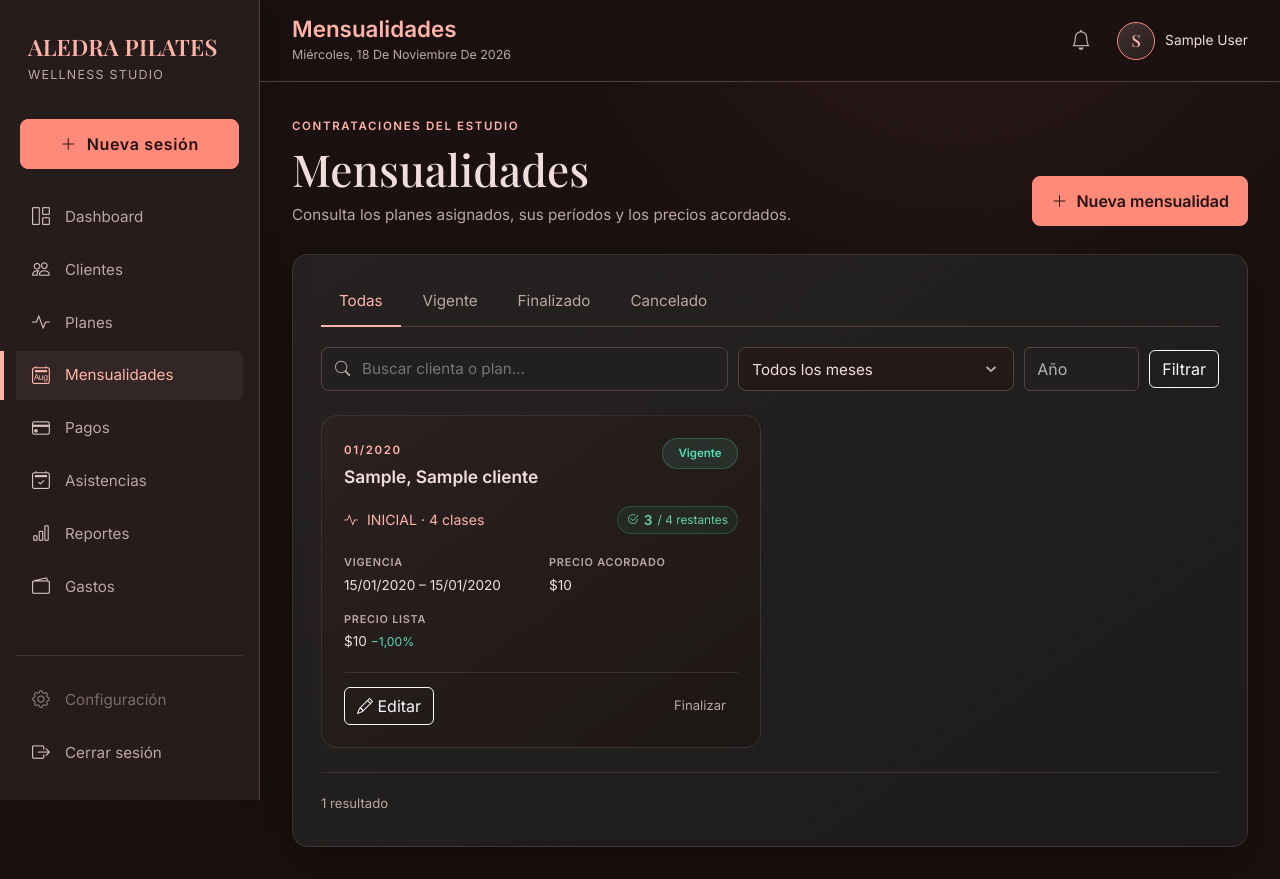
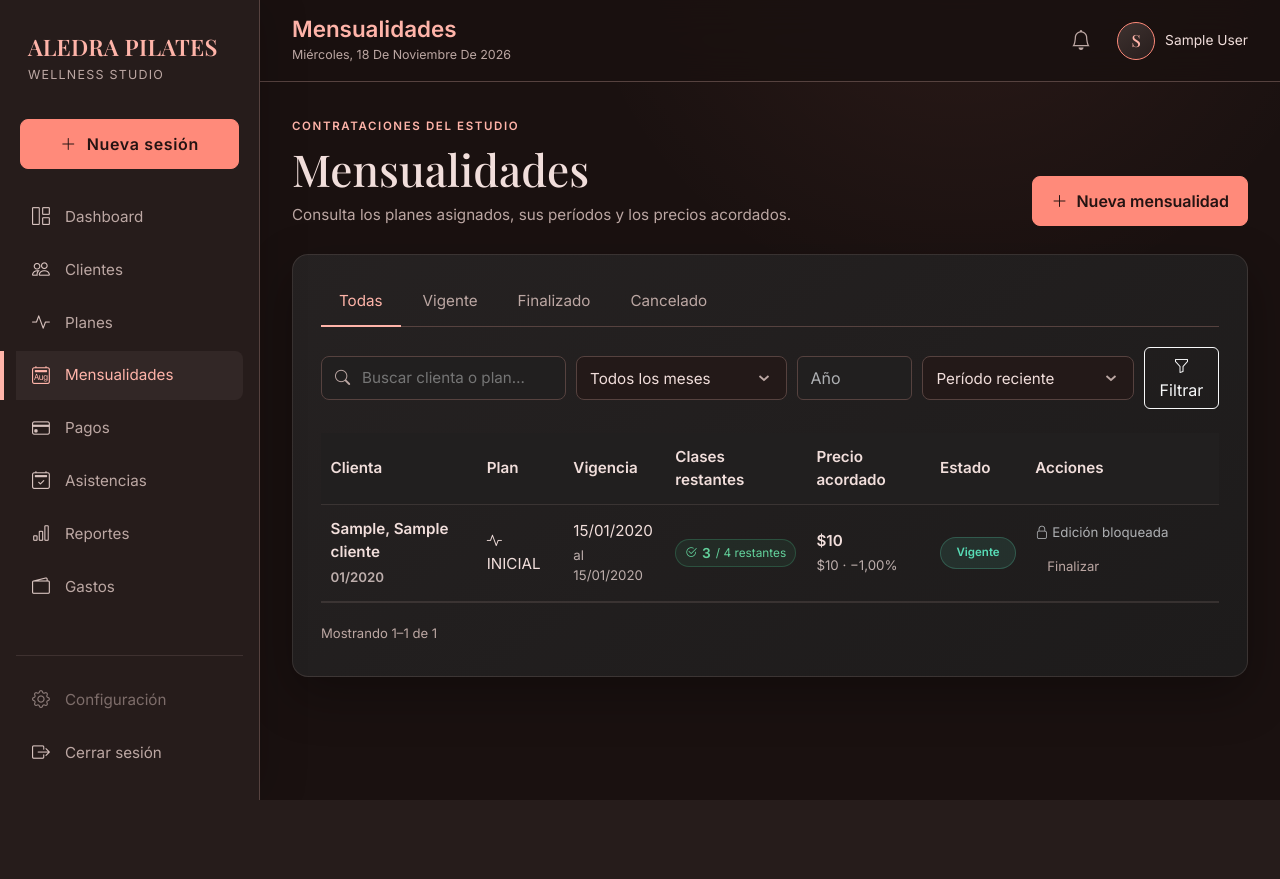
Before and after one commit to bvnyamin/pilate-system, a Django app: page /mensualidades/ in a window 1280 px wide. After the commit the page ends 800 px from the top, so only its background shows below. Run offline with Django 5.2, Linux system fonts and the light colour scheme; a user stored in the database is signed in; data comes from the database, SQL or seed files in the repository; tables that the repository leaves empty hold one stand-in row (values such as "Sample post"); data that the repository does not hold is empty.

Commit message:
Improve membership management and attendance corrections

```diff
--- a/asistencias/urls.py
+++ b/asistencias/urls.py
@@ -10,4 +10,5 @@ urlpatterns = [
     path("horarios/", views.HorarioEstudioUpdateView.as_view(), name="schedule_settings"),
     path("nueva/", views.SesionCreateView.as_view(), name="create"),
     path("<int:pk>/", views.SesionRosterView.as_view(), name="roster"),
+    path("<int:pk>/eliminar/", views.SesionDeleteView.as_view(), name="delete"),
 ]
--- a/mensualidades/forms.py
+++ b/mensualidades/forms.py
@@ -11,11 +11,15 @@ from .models import ClientePlan, calcular_fecha_fin_mensual
 
 
 class PlanPriceSelect(forms.Select):
+    precio_acordado = None
+
     def create_option(self, name, value, label, selected, index, subindex=None, attrs=None):
         option = super().create_option(name, value, label, selected, index, subindex, attrs)
         instance = getattr(value, "instance", None)
         if instance is not None:
             option["attrs"]["data-precio-clp"] = instance.precio_lista_clp
+            if self.precio_acordado and instance.pk == self.precio_acordado[0]:
+                option["attrs"]["data-precio-clp"] = self.precio_acordado[1]
         return option
 
 
@@ -103,6 +107,8 @@ class ClientePlanForm(forms.ModelForm):
         self.fields["estado"].widget.attrs["class"] = "form-select"
         self.fields["descuento_porcentaje"].widget.attrs["inputmode"] = "decimal"
         self.fields["plan"].help_text = "El precio base se toma del catálogo y queda guardado para este período."
+        if self.instance.pk:
+            self.fields["plan"].widget.precio_acordado = (self.instance.plan_id, self.instance.precio_base_clp)
 
     def clean(self):
         cleaned_data = super().clean()
--- a/mensualidades/views.py
+++ b/mensualidades/views.py
@@ -1,21 +1,41 @@
 from django.contrib import messages
 from django.contrib.auth.mixins import LoginRequiredMixin
-from django.db.models import Count, Q
+from django.db import transaction
+from django.db.models import Count, Exists, F, OuterRef, Q
+from django.db.models.functions import Greatest
 from django.http import HttpResponseBadRequest
 from django.shortcuts import get_object_or_404, redirect
 from django.urls import reverse
 from django.views import View
 from django.views.generic import CreateView, ListView, UpdateView
 
+from asistencias.models import Asistencia
+from config.pagination import ListPaginator
+from pagos.models import Cuota, Pago
+
 from .forms import ClientePlanForm
 from .models import ClientePlan
+
+
+def url_lista_mensualidades(request):
+    filtros = request.GET.copy()
+    for clave in set(filtros) - {"q", "estado", "mes", "anio", "orden", "page"}:
+        del filtros[clave]
+    url = reverse("mensualidades:list")
+    return f"{url}?{filtros.urlencode()}" if filtros else url
 
 
 class ClientePlanListView(LoginRequiredMixin, ListView):
     model = ClientePlan
     template_name = "mensualidades/list.html"
     context_object_name = "mensualidades"
-    paginate_by = 12
+    paginate_by = 20
+    paginator_class = ListPaginator
+    orderings = {
+        "periodo": ("-periodo_anio", "-periodo_mes", "cliente__apellidos", "cliente__nombres"),
+        "clienta": ("cliente__apellidos", "cliente__nombres", "-periodo_anio", "-periodo_mes"),
+        "restantes": ("remaining_count", "-periodo_anio", "-periodo_mes", "cliente__apellidos"),
+    }
 
     def get_queryset(self):
         queryset = ClientePlan.objects.select_related("cliente", "plan").annotate(
@@ -24,7 +44,16 @@ class ClientePlanListView(LoginRequiredMixin, ListView):
                 filter=Q(asistencias__estado__in=("presente", "ausente")),
                 distinct=True,
             )
-        ).order_by("-periodo_anio", "-periodo_mes", "-fecha_inicio", "-pk")
+        ).annotate(
+            remaining_count=Greatest(F("plan__clases_por_mes") - F("present_count"), 0),
+            tiene_movimientos=(
+                Exists(Pago.objects.filter(cliente_plan_id=OuterRef("pk")))
+                | Exists(Cuota.objects.filter(cliente_plan_id=OuterRef("pk")))
+                | Exists(Asistencia.objects.filter(cliente_plan_id=OuterRef("pk")))
+            ),
+        )
+        orden = self.orderings.get(self.request.GET.get("orden"), self.orderings["periodo"])
+        queryset = queryset.order_by(*orden, "-pk")
         search = self.request.GET.get("q", "").strip()
         estado = self.request.GET.get("estado", "").strip()
         mes = self.request.GET.get("mes", "").strip()
@@ -53,7 +82,9 @@ class ClientePlanListView(LoginRequiredMixin, ListView):
                 "selected_status": self.request.GET.get("estado", "").strip(),
                 "selected_month": self.request.GET.get("mes", "").strip(),
                 "selected_year": self.request.GET.get("anio", "").strip(),
-                "total_mensualidades": self.get_queryset().count(),
+                "orden": self.request.GET.get("orden", "periodo"),
+                "total_mensualidades": context["paginator"].count,
+                "paginas": context["paginator"].get_elided_page_range(context["page_obj"].number, on_each_side=1),
                 "estado_choices": ClientePlan.Estado.choices,
                 "month_choices": ClientePlanForm.MESES,
             }
@@ -83,13 +114,40 @@ class ClientePlanUpdateView(LoginRequiredMixin, UpdateView):
     context_object_name = "mensualidad"
     extra_context = {"page_title": "Editar mensualidad", "form_title": "Editar mensualidad"}
 
+    def get_object(self, queryset=None):
+        queryset = self.get_queryset() if queryset is None else queryset
+        if self.request.method == "POST":
+            queryset = queryset.select_for_update()
+        return super().get_object(queryset)
+
+    def get(self, request, *args, **kwargs):
+        mensualidad = self.get_object()
+        if self.tiene_movimientos(mensualidad):
+            return self.edicion_bloqueada()
+        return super().get(request, *args, **kwargs)
+
+    @transaction.atomic
+    def post(self, request, *args, **kwargs):
+        mensualidad = self.get_object()
+        if self.tiene_movimientos(mensualidad):
+            return self.edicion_bloqueada()
+        return super().post(request, *args, **kwargs)
+
+    @staticmethod
+    def tiene_movimientos(mensualidad):
+        return mensualidad.pagos.exists() or mensualidad.cuotas.exists() or mensualidad.asistencias.exists()
+
+    def edicion_bloqueada(self):
+        messages.warning(self.request, "Esta mensualidad ya tiene movimientos registrados. Para cambiar de plan, asigna uno en la mensualidad del próximo período.")
+        return redirect(url_lista_mensualidades(self.request))
+
     def form_valid(self, form):
         response = super().form_valid(form)
         messages.success(self.request, f"Se actualizó la mensualidad de {self.object.cliente} para {self.object.periodo}.")
         return response
 
     def get_success_url(self):
-        return reverse("mensualidades:list")
+        return url_lista_mensualidades(self.request)
 
 
 class ClientePlanSetStatusView(LoginRequiredMixin, View):
@@ -104,4 +162,4 @@ class ClientePlanSetStatusView(LoginRequiredMixin, View):
         mensualidad.estado = estado
         mensualidad.save(update_fields=["estado", "updated_at"])
         messages.success(request, f"La mensualidad de {mensualidad.cliente} quedó {mensualidad.get_estado_display().lower()}.")
-        return redirect("mensualidades:list")
+        return redirect(url_lista_mensualidades(request))
--- /dev/null
+++ b/static/css/mensualidades-list.css
@@ -0,0 +1,44 @@
+.subscription-table { width: 100%; border-collapse: collapse; }
+.subscription-table thead { background: var(--aldra-card); }
+.subscription-table th, .subscription-table td {
+    padding: .8rem .6rem;
+    text-align: left;
+    border-bottom: 1px solid var(--aldra-border-soft);
+}
+
+.subscription-table small { display: block; margin-top: .25rem; opacity: .75; }
+.subscription-table .subscription-actions { border: 0; padding: 0; flex-wrap: wrap; }
+.subscription-mobile-list { display: none; }
+.subscription-list-card .pagination-nav { gap: .4rem; flex-wrap: wrap; }
+.subscription-list-card [aria-current="page"] { color: var(--aldra-primary-soft); padding: .4rem; font-weight: 700; }
+@media (max-width: 1199px) {
+    .subscription-filters { flex-wrap: wrap; }
+    .subscription-filters .subscription-search { flex-basis: 100%; min-width: 0; }
+    .subscription-table { display: none; }
+    .subscription-mobile-list { display: grid; gap: .65rem; }
+    .subscription-mobile-row {
+        border: 1px solid var(--aldra-border-soft);
+        border-radius: var(--aldra-radius-sm);
+        background: var(--aldra-card);
+    }
+    .subscription-mobile-row summary {
+        display: grid;
+        grid-template-columns: minmax(0, 1fr) auto;
+        align-items: center;
+        gap: .45rem .7rem;
+        padding: .8rem;
+        cursor: pointer;
+        overflow-wrap: anywhere;
+    }
+    .subscription-mobile-row summary::-webkit-details-marker { display: none; }
+    .subscription-mobile-row summary > :nth-child(even) { justify-self: end; }
+    .subscription-mobile-row .subscription-remaining-count { justify-self: start; }
+    .subscription-expand { font-size: .85rem; }
+    .subscription-mobile-row[open] .subscription-expand i { display: inline-block; transform: rotate(180deg); }
+    .subscription-mobile-detail { padding: 0 .8rem .8rem; }
+    .subscription-list-card .client-list-footer { flex-wrap: wrap; gap: .65rem; }
+}
+@media (max-width: 575.98px) {
+    .subscription-filters { flex-wrap: nowrap; }
+    .subscription-filters .subscription-search { flex-basis: auto; }
+}
--- a/templates/mensualidades/form.html
+++ b/templates/mensualidades/form.html
@@ -2,7 +2,7 @@
 {% block title %}{{ page_title }}{% endblock %}
 {% block content %}
 <div class="form-page-wrap">
-    <a class="back-link" href="{% url 'mensualidades:list' %}"><i class="bi bi-arrow-left" aria-hidden="true"></i> Volver a mensualidades</a>
+    <a class="back-link" href="{% url 'mensualidades:list' %}{% if mensualidad %}{% querystring %}{% endif %}"><i class="bi bi-arrow-left" aria-hidden="true"></i> Volver a mensualidades</a>
     <section class="page-intro-row form-page-heading">
         <div>
             <span class="section-eyebrow">Contratación mensual</span>
@@ -85,7 +85,7 @@
             </div>
         </div>
         <div class="form-actions">
-            <a class="btn btn-outline-light" href="{% url 'mensualidades:list' %}">Cancelar</a>
+            <a class="btn btn-outline-light" href="{% url 'mensualidades:list' %}{% if mensualidad %}{% querystring %}{% endif %}">Cancelar</a>
             <button class="btn btn-primary" type="submit"><i class="bi bi-check2" aria-hidden="true"></i> Guardar mensualidad</button>
         </div>
     </form>
--- a/templates/mensualidades/list.html
+++ b/templates/mensualidades/list.html
@@ -1,5 +1,6 @@
 {% extends "base.html" %}
-{% load planes_formatters %}
+{% load planes_formatters static %}
+{% block extra_css %}<link rel="stylesheet" href="{% static 'css/mensualidades-list.css' %}?v=3">{% endblock %}
 {% block title %}Mensualidades{% endblock %}
 {% block content %}
 <section class="page-intro-row">
@@ -16,9 +17,9 @@
 <section class="content-card subscription-list-card">
     <div class="subscription-toolbar">
         <div class="client-status-tabs" role="group" aria-label="Filtrar mensualidades por estado">
-            <a class="status-tab{% if not selected_status %} active{% endif %}" href="{% url 'mensualidades:list' %}{% if search_query or selected_month or selected_year %}?{% if search_query %}q={{ search_query|urlencode }}&amp;{% endif %}{% if selected_month %}mes={{ selected_month }}&amp;{% endif %}{% if selected_year %}anio={{ selected_year }}{% endif %}{% endif %}">Todas</a>
+            <a class="status-tab{% if not selected_status %} active{% endif %}" href="{% url 'mensualidades:list' %}{% querystring estado=None page=None %}">Todas</a>
             {% for value, label in estado_choices %}
-                <a class="status-tab{% if selected_status == value %} active{% endif %}" href="?estado={{ value }}{% if search_query %}&amp;q={{ search_query|urlencode }}{% endif %}{% if selected_month %}&amp;mes={{ selected_month }}{% endif %}{% if selected_year %}&amp;anio={{ selected_year }}{% endif %}">{{ label }}</a>
+                <a class="status-tab{% if selected_status == value %} active{% endif %}" href="{% querystring estado=value page=None %}">{{ label }}</a>
             {% endfor %}
         </div>
         <form method="get" class="subscription-filters" role="search">
@@ -35,58 +36,68 @@
                 </select>
             </label>
             <label><span class="visually-hidden">Año</span><input class="form-control" type="number" name="anio" min="2000" max="32767" value="{{ selected_year }}" placeholder="Año" aria-label="Filtrar por año"></label>
-            <button class="btn btn-outline-light" type="submit">Filtrar</button>
+            <label><span class="visually-hidden">Ordenar por</span>
+                <select class="form-select" name="orden">
+                    <option value="periodo"{% if orden == "periodo" %} selected{% endif %}>Período reciente</option>
+                    <option value="clienta"{% if orden == "clienta" %} selected{% endif %}>Clienta A–Z</option>
+                    <option value="restantes"{% if orden == "restantes" %} selected{% endif %}>Menos clases restantes</option>
+                </select>
+            </label>
+            <button class="btn btn-outline-light" type="submit"><i class="bi bi-funnel" aria-hidden="true"></i> Filtrar</button>
         </form>
     </div>
 
     {% if mensualidades %}
-        <div class="subscription-grid">
+        <table class="subscription-table">
+            <thead><tr>
+                <th scope="col">Clienta</th><th scope="col">Plan</th><th scope="col">Vigencia</th>
+                <th scope="col">Clases restantes</th><th scope="col">Precio acordado</th>
+                <th scope="col">Estado</th><th scope="col">Acciones</th>
+            </tr></thead>
+            <tbody>
             {% for mensualidad in mensualidades %}
-                <article class="subscription-card">
-                    <div class="subscription-card-heading">
-                        <div>
-                            <span class="section-eyebrow">{{ mensualidad.periodo }}</span>
-                            <h3>{{ mensualidad.cliente.apellidos }}, {{ mensualidad.cliente.nombres }}</h3>
-                        </div>
+                <tr>
+                    <th scope="row">{{ mensualidad.cliente.apellidos }}, {{ mensualidad.cliente.nombres }}<small>{{ mensualidad.periodo }}</small></th>
+                    <td><i class="bi bi-activity" aria-hidden="true"></i> {{ mensualidad.plan.nombre }}</td>
+                    <td>{{ mensualidad.fecha_inicio|date:"d/m/Y" }}<small>al {{ mensualidad.fecha_fin|date:"d/m/Y" }}</small></td>
+                    <td>{% include "mensualidades/remaining.html" %}</td>
+                    <td><strong>{{ mensualidad.precio_final_clp|clp }}</strong>{% if mensualidad.descuento_porcentaje %}<small>{{ mensualidad.precio_base_clp|clp }} · −{{ mensualidad.descuento_porcentaje }}%</small>{% endif %}</td>
+                    <td><span class="status-badge status-{{ mensualidad.estado }}">{{ mensualidad.get_estado_display }}</span></td>
+                    <td>{% include "mensualidades/list_actions.html" %}</td>
+                </tr>
+            {% endfor %}
+            </tbody>
+        </table>
+        <div class="subscription-mobile-list">
+            {% for mensualidad in mensualidades %}
+                <details class="subscription-mobile-row">
+                    <summary>
+                        <strong>{{ mensualidad.cliente.apellidos }}, {{ mensualidad.cliente.nombres }}</strong>
                         <span class="status-badge status-{{ mensualidad.estado }}">{{ mensualidad.get_estado_display }}</span>
+                        <span><i class="bi bi-activity" aria-hidden="true"></i> {{ mensualidad.plan.nombre }} · {{ mensualidad.periodo }}</span>
+                        <strong>{{ mensualidad.precio_final_clp|clp }}</strong>
+                        {% include "mensualidades/remaining.html" %}
+                        <span class="subscription-expand">Detalle <i class="bi bi-chevron-down" aria-hidden="true"></i></span>
+                    </summary>
+                    <div class="subscription-mobile-detail">
+                        <p><i class="bi bi-calendar3" aria-hidden="true"></i> Vigencia: {{ mensualidad.fecha_inicio|date:"d/m/Y" }} – {{ mensualidad.fecha_fin|date:"d/m/Y" }}</p>
+                        {% if mensualidad.descuento_porcentaje %}<p>Precio lista: {{ mensualidad.precio_base_clp|clp }} · −{{ mensualidad.descuento_porcentaje }}%</p>{% endif %}
+                        {% include "mensualidades/list_actions.html" %}
                     </div>
-                    <div class="subscription-plan-line">
-                        <span class="subscription-plan-name"><i class="bi bi-activity" aria-hidden="true"></i>{{ mensualidad.plan.nombre }} · {{ mensualidad.plan.clases_por_mes }} clases</span>
-                        <span class="subscription-remaining-count{% if not mensualidad.clases_restantes %} is-empty{% endif %}" aria-label="{{ mensualidad.clases_restantes }} clases restantes de {{ mensualidad.plan.clases_por_mes }}">
-                            <i class="bi bi-check2-circle" aria-hidden="true"></i>
-                            <strong>{{ mensualidad.clases_restantes }}</strong>
-                            <span>/ {{ mensualidad.plan.clases_por_mes }} restantes</span>
-                        </span>
-                    </div>
-                    <dl class="subscription-facts">
-                        <div><dt>Vigencia</dt><dd>{{ mensualidad.fecha_inicio|date:"d/m/Y" }} – {{ mensualidad.fecha_fin|date:"d/m/Y" }}</dd></div>
-                        <div><dt>Precio acordado</dt><dd>{{ mensualidad.precio_final_clp|clp }}</dd></div>
-                        {% if mensualidad.descuento_porcentaje %}<div><dt>Precio lista</dt><dd>{{ mensualidad.precio_base_clp|clp }} <span class="subscription-discount">−{{ mensualidad.descuento_porcentaje }}%</span></dd></div>{% endif %}
-                    </dl>
-                    <div class="subscription-actions">
-                        <a class="btn btn-outline-light" href="{% url 'mensualidades:update' mensualidad.pk %}"><i class="bi bi-pencil" aria-hidden="true"></i> Editar</a>
-                        {% if mensualidad.estado == 'vigente' %}
-                            <form method="post" action="{% url 'mensualidades:set_status' mensualidad.pk %}">
-                                {% csrf_token %}<input type="hidden" name="estado" value="finalizado">
-                                <button class="btn btn-quiet" type="submit" aria-label="Finalizar mensualidad de {{ mensualidad.cliente }}">Finalizar</button>
-                            </form>
-                        {% elif mensualidad.estado == 'finalizado' %}
-                            <form method="post" action="{% url 'mensualidades:set_status' mensualidad.pk %}">
-                                {% csrf_token %}<input type="hidden" name="estado" value="vigente">
-                                <button class="btn btn-quiet" type="submit" aria-label="Reactivar mensualidad de {{ mensualidad.cliente }}">Reactivar</button>
-                            </form>
-                        {% endif %}
-                    </div>
-                </article>
+                </details>
             {% endfor %}
         </div>
         <div class="client-list-footer">
-            <span>{{ total_mensualidades }} resultado{{ total_mensualidades|pluralize:"s" }}</span>
+            <span>Mostrando {{ page_obj.start_index }}–{{ page_obj.end_index }} de {{ paginator.count }}</span>
             {% if is_paginated %}
                 <nav class="pagination-nav" aria-label="Paginación de mensualidades">
-                    {% if page_obj.has_previous %}<a href="?{% if selected_status %}estado={{ selected_status }}&amp;{% endif %}{% if search_query %}q={{ search_query|urlencode }}&amp;{% endif %}{% if selected_month %}mes={{ selected_month }}&amp;{% endif %}{% if selected_year %}anio={{ selected_year }}&amp;{% endif %}page={{ page_obj.previous_page_number }}" aria-label="Página anterior"><i class="bi bi-chevron-left" aria-hidden="true"></i></a>{% endif %}
-                    <span>Página {{ page_obj.number }} de {{ page_obj.paginator.num_pages }}</span>
-                    {% if page_obj.has_next %}<a href="?{% if selected_status %}estado={{ selected_status }}&amp;{% endif %}{% if search_query %}q={{ search_query|urlencode }}&amp;{% endif %}{% if selected_month %}mes={{ selected_month }}&amp;{% endif %}{% if selected_year %}anio={{ selected_year }}&amp;{% endif %}page={{ page_obj.next_page_number }}" aria-label="Página siguiente"><i class="bi bi-chevron-right" aria-hidden="true"></i></a>{% endif %}
+                    {% if page_obj.has_previous %}<a href="{% querystring page=page_obj.previous_page_number %}" aria-label="Página anterior"><i class="bi bi-chevron-left" aria-hidden="true"></i></a>{% endif %}
+                    {% for numero in paginas %}
+                        {% if numero == paginator.ELLIPSIS %}<span>{{ numero }}</span>
+                        {% elif numero == page_obj.number %}<span aria-current="page">{{ numero }}</span>
+                        {% else %}<a href="{% querystring page=numero %}" aria-label="Página {{ numero }}">{{ numero }}</a>{% endif %}
+                    {% endfor %}
+                    {% if page_obj.has_next %}<a href="{% querystring page=page_obj.next_page_number %}" aria-label="Página siguiente"><i class="bi bi-chevron-right" aria-hidden="true"></i></a>{% endif %}
                 </nav>
             {% endif %}
         </div>
--- /dev/null
+++ b/templates/mensualidades/list_actions.html
@@ -0,0 +1,18 @@
+<div class="subscription-actions">
+                        {% if mensualidad.tiene_movimientos %}
+                            <span class="small text-body-secondary"><i class="bi bi-lock" aria-hidden="true"></i> Edición bloqueada</span>
+                        {% else %}
+                            <a class="btn btn-outline-light" href="{% url 'mensualidades:update' mensualidad.pk %}{% querystring %}"><i class="bi bi-pencil" aria-hidden="true"></i> Editar</a>
+                        {% endif %}
+                        {% if mensualidad.estado == 'vigente' %}
+                            <form method="post" action="{% url 'mensualidades:set_status' mensualidad.pk %}{% querystring %}">
+                                {% csrf_token %}<input type="hidden" name="estado" value="finalizado">
+                                <button class="btn btn-quiet" type="submit" aria-label="Finalizar mensualidad de {{ mensualidad.cliente }}">Finalizar</button>
+                            </form>
+                        {% elif mensualidad.estado == 'finalizado' %}
+                            <form method="post" action="{% url 'mensualidades:set_status' mensualidad.pk %}{% querystring %}">
+                                {% csrf_token %}<input type="hidden" name="estado" value="vigente">
+                                <button class="btn btn-quiet" type="submit" aria-label="Reactivar mensualidad de {{ mensualidad.cliente }}">Reactivar</button>
+                            </form>
+                        {% endif %}
+                    </div>
--- /dev/null
+++ b/templates/mensualidades/remaining.html
@@ -0,0 +1,5 @@
+<span class="subscription-remaining-count{% if not mensualidad.clases_restantes %} is-empty{% endif %}" aria-label="{{ mensualidad.clases_restantes }} clases restantes de {{ mensualidad.plan.clases_por_mes }}">
+    <i class="bi bi-check2-circle" aria-hidden="true"></i>
+    <strong>{{ mensualidad.clases_restantes }}</strong>
+    <span>/ {{ mensualidad.plan.clases_por_mes }} restantes</span>
+</span>
```
Also changed, not shown: asistencias/tests.py (+33 -0 lines), asistencias/views.py (+81 -8 lines), config/pagination.py (added, +11 -0 lines), mensualidades/models.py (+6 -5 lines), mensualidades/tests.py (+13 -0 lines), templates/asistencias/list.html (+30 -0 lines), templates/asistencias/session_delete.html (added, +14 -0 lines).
